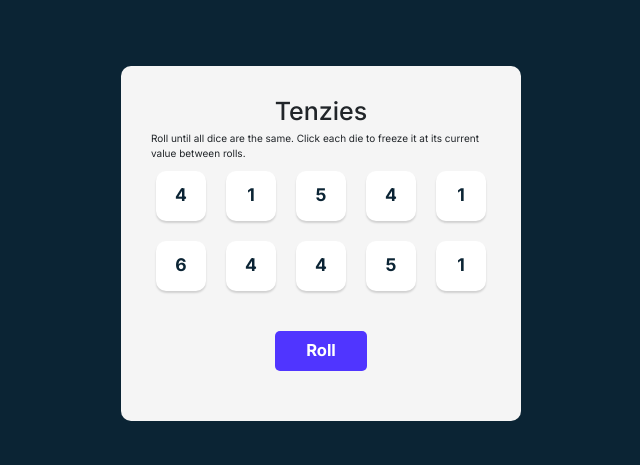
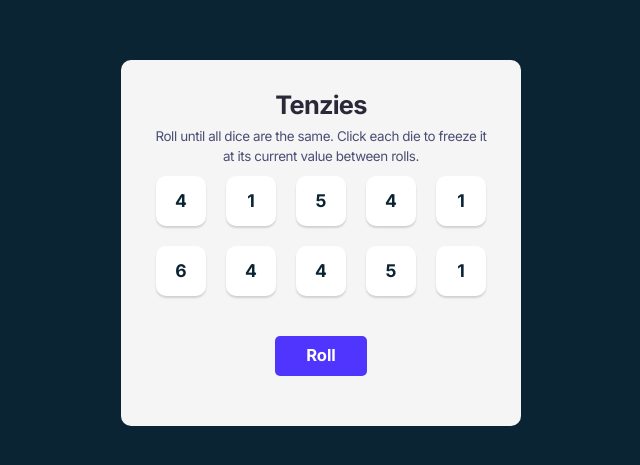
Before and after one commit to saadhinnafiz/learning-react, a React (Vite) app: page / in a window 1280 px wide. Shown: the part 157-622 px from the top of the page, without its empty margins (319-959 px from the left). Built offline with nearby package versions, Linux system fonts and the light colour scheme.

Commit message:
style: add typography styles for tenzies title and description

```diff
--- a/src/index.css
+++ b/src/index.css
@@ -1060,6 +1060,24 @@ main {
   align-items: center;
 }
 
+.tenzies-board h1 {
+  font-family: Inter, Sans-serif;
+  font-size: 2.54rem;
+  font-weight: 700;
+  color: #2b283a;
+  letter-spacing: -0.03em;
+}
+
+.tenzies-board p {
+  font-family: Inter, Sans-serif;
+  font-size: 1.34rem;
+  font-weight: 400;
+  color: #2b283a;
+  letter-spacing: -0.03em;
+  text-align: center;
+  color: #4a4e74;
+}
+
 .dice-container {
   display: grid;
   grid-template: auto auto / repeat(5, 1fr);
```
